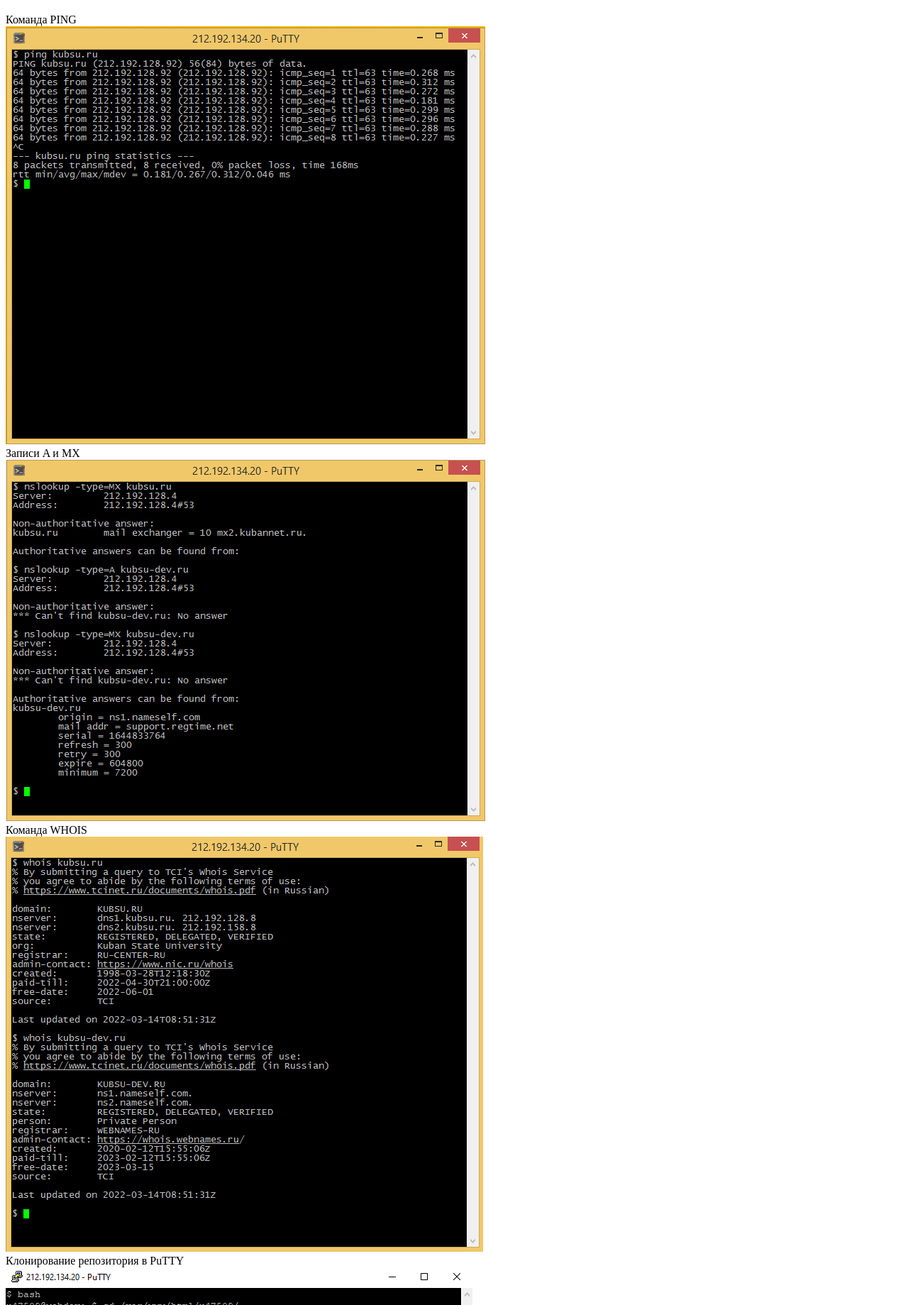
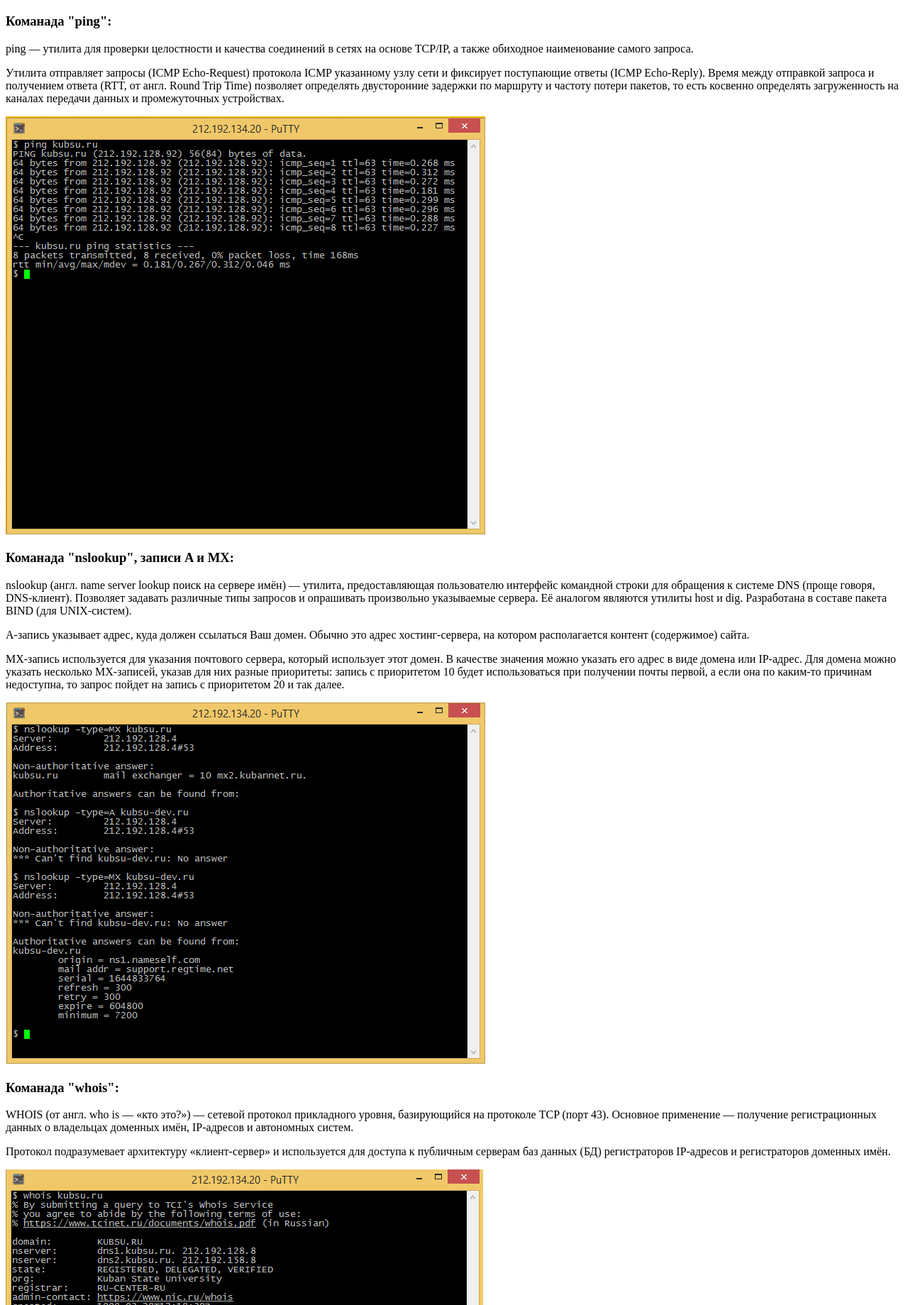
Before and after one commit to odani4kin/BE1, a plain HTML site: page index.html in a window 1280 px wide. Shown: the part 61-1900 px from the top of the page at 71% size. Drawn offline with Linux system fonts and the light colour scheme.

Commit message:
Update index.html

```diff
--- a/index.html
+++ b/index.html
@@ -1,20 +1,33 @@
 <!DOCTYPE html>
 <html lang="ru">
-<head>
+ <head>
   <meta charset="UTF-8">
   <title>Задание №1</title>
-</head>
-<body>
-<h1>Задание №1</h1>
-<a>Команда PING</a><br>
-<img src="images\ping.png" alt="123"><br>
-<a>Записи A и MX</a><br>
-<img src="images\nslookup.png" alt="123"><br>
-<a>Команда WHOIS</a><br>
-<img src="images\whois.png" alt="123"><br>
-<a>Клонирование репозитория в PuTTY</a><br>
-<img src="images\clone.png" alt="123"><br>
-<a>Клонирование репозитория в FileZilla</a><br>
-<img src="images\filezilla.png" alt="123"><br>
-</body>
+ </head>
+ <body>
+  <h1>Задание №1</h1>
+
+  <h3> Команада "ping": </h3>
+  <p> ping — утилита для проверки целостности и качества соединений в сетях на основе TCP/IP, а также обиходное наименование самого запроса. </p>
+  <p> Утилита отправляет запросы (ICMP Echo-Request) протокола ICMP указанному узлу сети и фиксирует поступающие ответы (ICMP Echo-Reply). Время между отправкой запроса и получением ответа (RTT, от англ. Round Trip Time) позволяет определять двусторонние задержки по маршруту и частоту потери пакетов, то есть косвенно определять загруженность на каналах передачи данных и промежуточных устройствах. </p>
+  <img src="images/ping.png" alt="123">
+
+  <h3> Команада "nslookup", записи A и MX: </h3>
+  <p> nslookup (англ. name server lookup поиск на сервере имён) — утилита, предоставляющая пользователю интерфейс командной строки для обращения к системе DNS (проще говоря, DNS-клиент). Позволяет задавать различные типы запросов и опрашивать произвольно указываемые сервера. Её аналогом являются утилиты host и dig. Разработана в составе пакета BIND (для UNIX-систем). </p>
+  <p> А-запись указывает адрес, куда должен ссылаться Ваш домен. Обычно это адрес хостинг-сервера, на котором располагается контент (содержимое) сайта. </p>
+  <p> MX-запись используется для указания почтового сервера, который использует этот домен. В качестве значения можно указать его адрес в виде домена или IP-адрес. Для домена можно указать несколько МХ-записей, указав для них разные приоритеты: запись с приоритетом 10 будет использоваться при получении почты первой, а если она по каким-то причинам недоступна, то запрос пойдет на запись с приоритетом 20 и так далее. </p>
+  <img src="images/nslookup.png" alt="123">
+
+  <h3> Команада "whois": </h3>
+  <p> WHOIS (от англ. who is — «кто это?») — сетевой протокол прикладного уровня, базирующийся на протоколе TCP (порт 43). Основное применение — получение регистрационных данных о владельцах доменных имён, IP-адресов и автономных систем. </p>
+  <p> Протокол подразумевает архитектуру «клиент-сервер» и используется для доступа к публичным серверам баз данных (БД) регистраторов IP-адресов и регистраторов доменных имён. </p>
+  <img src="images/whois.png" alt="123">
+
+  <h3> Клонирование репозитория в PuTTY: </h3>
+  <img src="images/clone.png" alt="123">
+
+  <h3> Клонирование репозитория в FileZilla: </h3>
+  <img src="images/filezilla.png" alt="123">
+
+ </body>
 </html>
```
